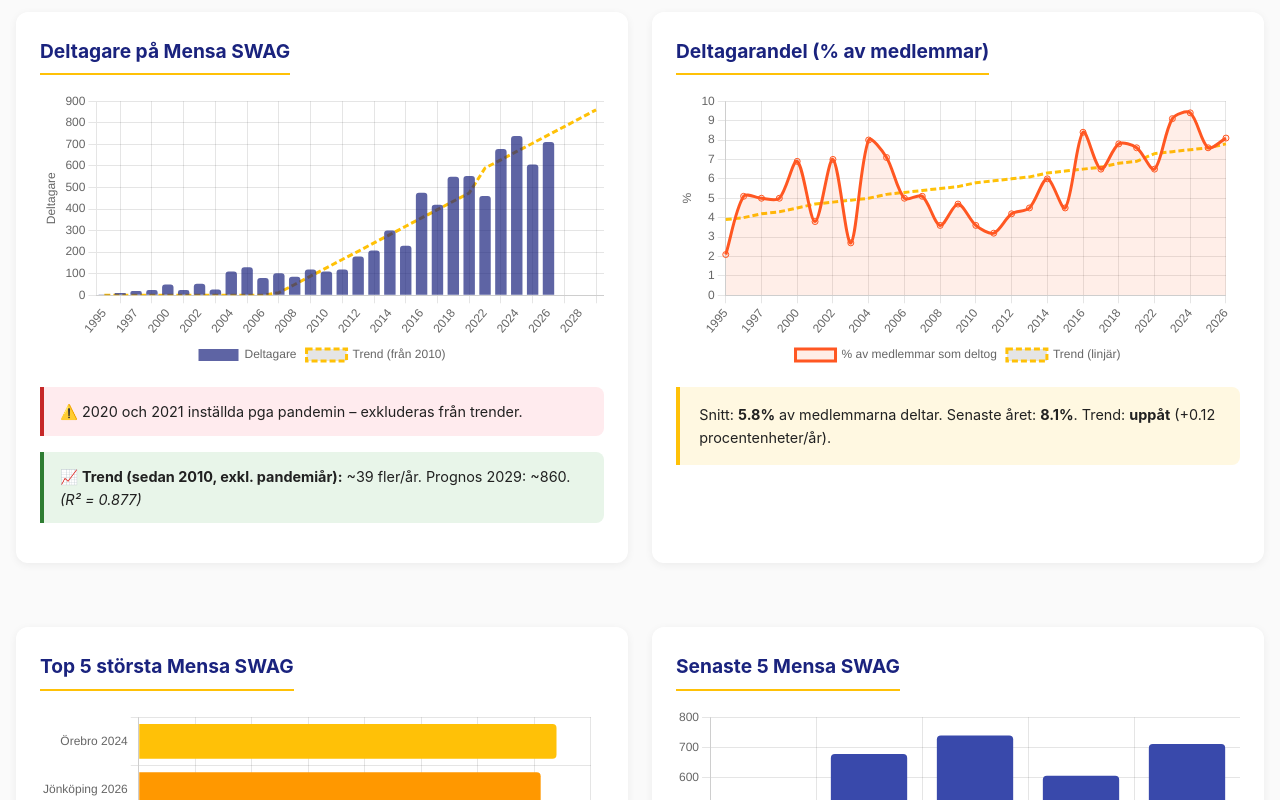
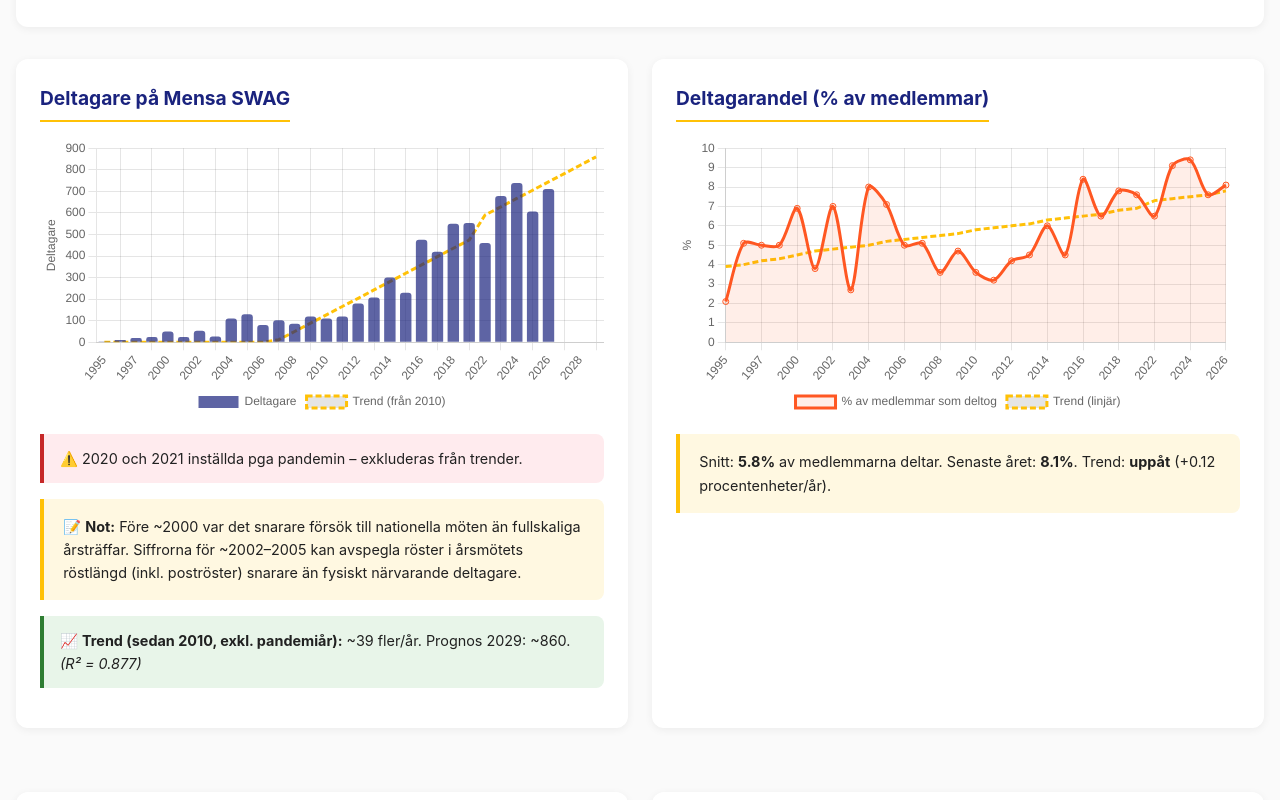
Before and after one commit to MensaSverige/swag-statistics, a plain HTML site: page index.html in a window 1280 px wide. Shown: the part 1944-2744 px from the top of the page. Drawn offline with nearby package versions, Linux system fonts and the light colour scheme.

Commit message:
Added some important comments

```diff
--- a/index.html
+++ b/index.html
@@ -410,6 +410,12 @@
           <div class="cancelled-box">
             ⚠️ 2020 och 2021 inställda pga pandemin – exkluderas från trender.
           </div>
+          <div class="highlight-box">
+            📝 <strong>Not:</strong> Före ~2000 var det snarare försök till
+            nationella möten än fullskaliga årsträffar. Siffrorna för ~2002–2005
+            kan avspegla röster i årsmötets röstlängd (inkl. poströster) snarare
+            än fysiskt närvarande deltagare.
+          </div>
           <div class="trend-box" id="attendeesTrend"></div>
         </div>
         <div class="section">
@@ -1681,6 +1687,8 @@
           `Rum 107 föddes i Örebro 2014`,
           `SWAG 2017: Polisen kallades till festen`,
           `Siljansnäs 2011: Mångas favorit`,
+          `Halvårs-SWAG sedan 2017 – reka inför nästa ort`,
+          `½SWAG inför Örebro 2024: 250+ pers (större än SWAG Kosta 2015!)`,
           `Första SWAG: 4 deltagare (1995)`,
         ];
 
```
